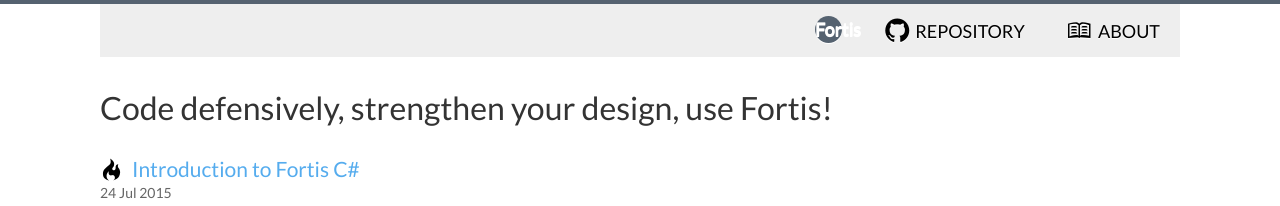
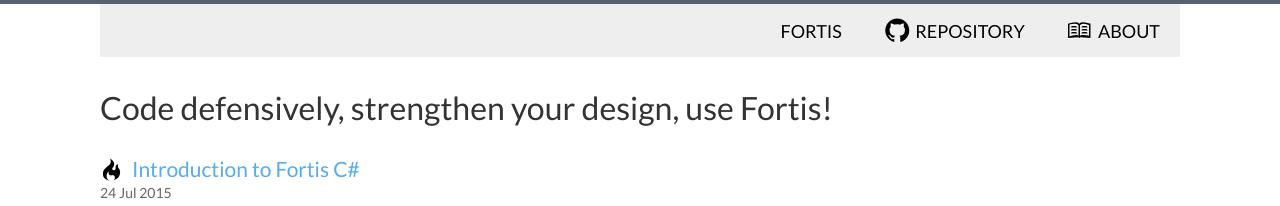
Before and after one commit to huwman/Fortis, a Jekyll site: the page built from index.html, in a window 1280 px wide. Shown: the top 206 px of the page. Built offline with Jekyll 4.4.1, drawn with Linux system fonts in a browser that asks for light colours; Markdown is read by kramdown in place of the engine named in the settings; the list of posts is cut into pages by our own code.

Commit message:
Nav logo fix

```diff
--- a/_includes/header.html
+++ b/_includes/header.html
@@ -1,7 +1,7 @@
 <div class="header-container">
   <header>
       <ul class="nav">
-		<li class="logo"><a href="/Fortis"><span></span>Fortis</a></li>
+		<li><a class="logo" href="/Fortis"><span></span>Fortis</a></li>
 
         <li><a href="https://github.com/huwman/Fortis"><span class="mega-octicon octicon-mark-github" style="margin-right: 6px;"></span>Repository</a></li>
         <li><a href="/Fortis/about"><span class="mega-octicon octicon-book" style="margin-right: 6px;"></span>About</a></li>
```
